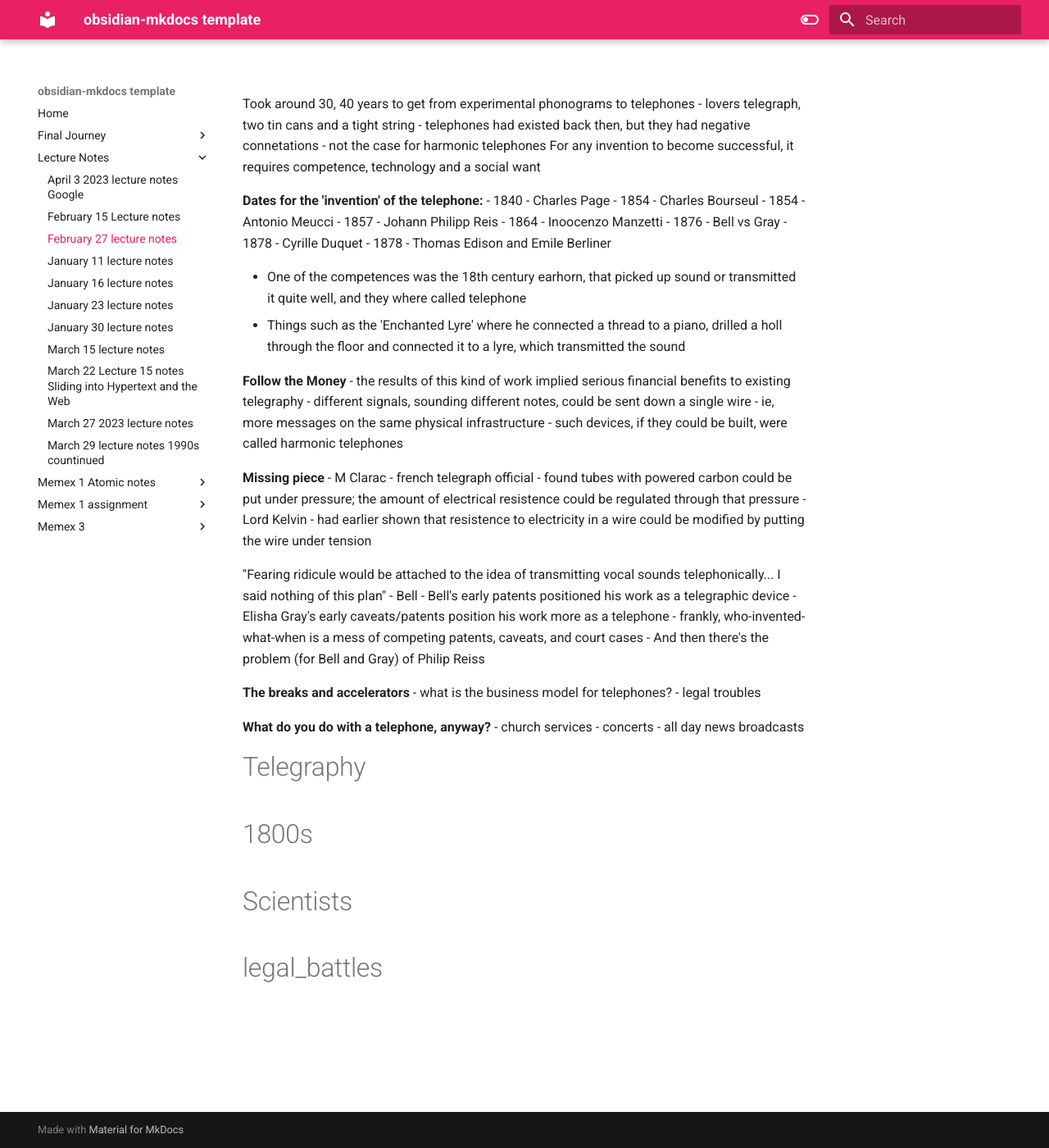
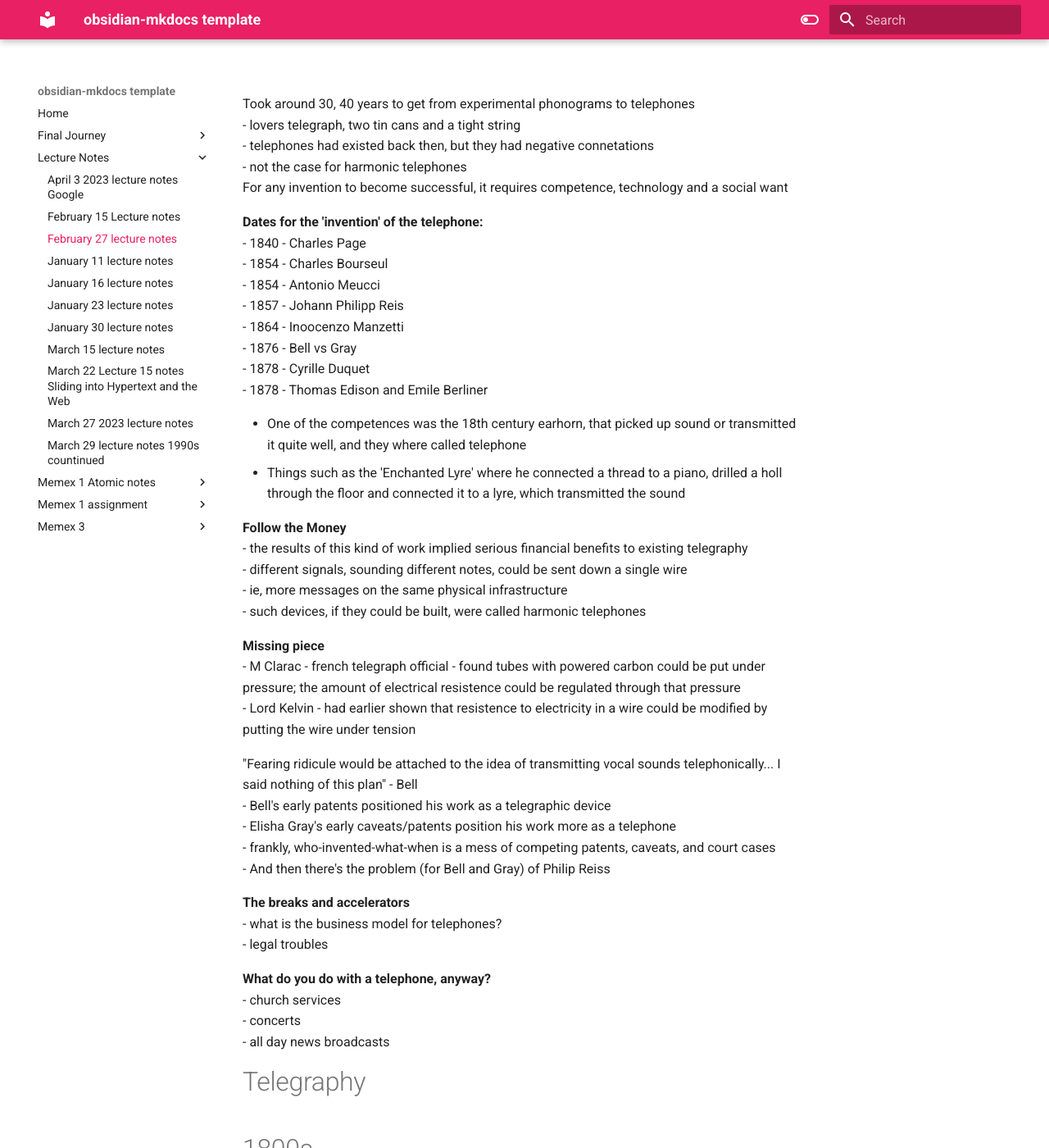
Before and after one commit to EricSchofield/HIST-1900-Memmex-1, an MkDocs documentation site: the page built from docs/Lecture Notes/February 27 lecture notes.md, in a window 1280 px wide and 1400 px high. Shown: the whole window at 82% size. Built offline with MkDocs 1.6.1 and Material for MkDocs 9.7.7, drawn with Linux system fonts in a browser that asks for light colours.

```diff
--- a/docs/Lecture Notes/February 27 lecture notes.md
+++ b/docs/Lecture Notes/February 27 lecture notes.md
@@ -1,46 +1,46 @@
-Took around 30, 40 years to get from experimental phonograms to telephones
-- lovers telegraph, two tin cans and a tight string
-- telephones had existed back then, but they had negative connetations
-- not the case for harmonic telephones
-For any invention to become successful, it requires competence, technology and a social want
+Took around 30, 40 years to get from experimental phonograms to telephones <br>
+- lovers telegraph, two tin cans and a tight string <br>
+- telephones had existed back then, but they had negative connetations <br>
+- not the case for harmonic telephones <br>
+For any invention to become successful, it requires competence, technology and a social want <br>
 
-**Dates for the 'invention' of the telephone:**
-- 1840 - Charles Page
-- 1854 - Charles Bourseul
-- 1854 - Antonio Meucci
-- 1857 - Johann Philipp Reis
-- 1864 - Inoocenzo Manzetti
-- 1876 - Bell vs Gray
-- 1878 - Cyrille Duquet
-- 1878 - Thomas Edison and Emile Berliner
+**Dates for the 'invention' of the telephone:**<br>
+- 1840 - Charles Page<br>
+- 1854 - Charles Bourseul<br>
+- 1854 - Antonio Meucci<br>
+- 1857 - Johann Philipp Reis<br>
+- 1864 - Inoocenzo Manzetti<br>
+- 1876 - Bell vs Gray<br>
+- 1878 - Cyrille Duquet<br>
+- 1878 - Thomas Edison and Emile Berliner<br>
 
 - One of the competences was the 18th century earhorn, that picked up sound or transmitted it quite well, and they where called telephone
 - Things such as the 'Enchanted Lyre' where he connected a thread to a piano, drilled a holl through the floor and connected it to a lyre, which transmitted the sound
 
-**Follow the Money**
-- the results of this kind of work implied serious financial benefits to existing telegraphy
-- different signals, sounding different notes, could be sent down a single wire
-- ie, more messages on the same physical infrastructure
-- such devices, if they could be built, were called harmonic telephones
+**Follow the Money**<br>
+- the results of this kind of work implied serious financial benefits to existing telegraphy <br>
+- different signals, sounding different notes, could be sent down a single wire <br>
+- ie, more messages on the same physical infrastructure <br>
+- such devices, if they could be built, were called harmonic telephones<br>
 
-**Missing piece**
-- M Clarac - french telegraph official - found tubes with powered carbon could be put under pressure; the amount of electrical resistence could be regulated through that pressure
-- Lord Kelvin - had earlier shown that resistence to electricity in a wire could be modified by putting the wire under tension
+**Missing piece**<br>
+- M Clarac - french telegraph official - found tubes with powered carbon could be put under pressure; the amount of electrical resistence could be regulated through that pressure<br>
+- Lord Kelvin - had earlier shown that resistence to electricity in a wire could be modified by putting the wire under tension<br>
 
-"Fearing ridicule would be attached to the idea of transmitting vocal sounds telephonically... I said nothing of this plan" - Bell
-- Bell's early patents positioned his work as a telegraphic device
-- Elisha Gray's early caveats/patents position his work more as a telephone
-- frankly, who-invented-what-when is a mess of competing patents, caveats, and court cases
-- And then there's the problem (for Bell and Gray) of Philip Reiss
+"Fearing ridicule would be attached to the idea of transmitting vocal sounds telephonically... I said nothing of this plan" - Bell<br>
+- Bell's early patents positioned his work as a telegraphic device<br>
+- Elisha Gray's early caveats/patents position his work more as a telephone<br>
+- frankly, who-invented-what-when is a mess of competing patents, caveats, and court cases<br>
+- And then there's the problem (for Bell and Gray) of Philip Reiss<br>
 
-**The breaks and accelerators**
-- what is the business model for telephones?
-- legal troubles
+**The breaks and accelerators**<br>
+- what is the business model for telephones?<br>
+- legal troubles<br>
 
-**What do you do with a telephone, anyway?**
-- church services
-- concerts
-- all day news broadcasts
+**What do you do with a telephone, anyway?**<br>
+- church services <br>
+- concerts <br>
+- all day news broadcasts<br>
 
 #Telegraphy
 #1800s
```
